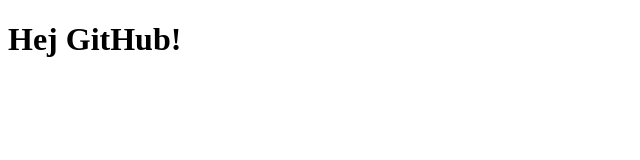
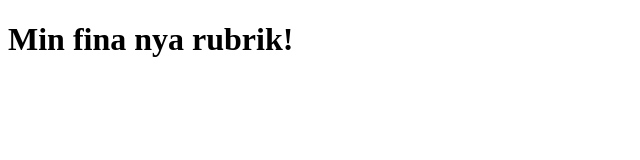
Before and after one commit to malson89s/merge-practice1, a plain HTML site: page index.html in a window 1280 px wide. Shown: the whole page, without its empty margins (0-640 px from the left). Drawn offline with Linux system fonts and the light colour scheme.

Commit message:
Change header text

```diff
--- a/index.html
+++ b/index.html
@@ -6,6 +6,6 @@
   <link rel="stylesheet" href="style.css" />
 </head>
 <body>
-  <h1>Hej GitHub!</h1>
+  <h1>Min fina nya rubrik!</h1>
 </body>
 </html>
```
